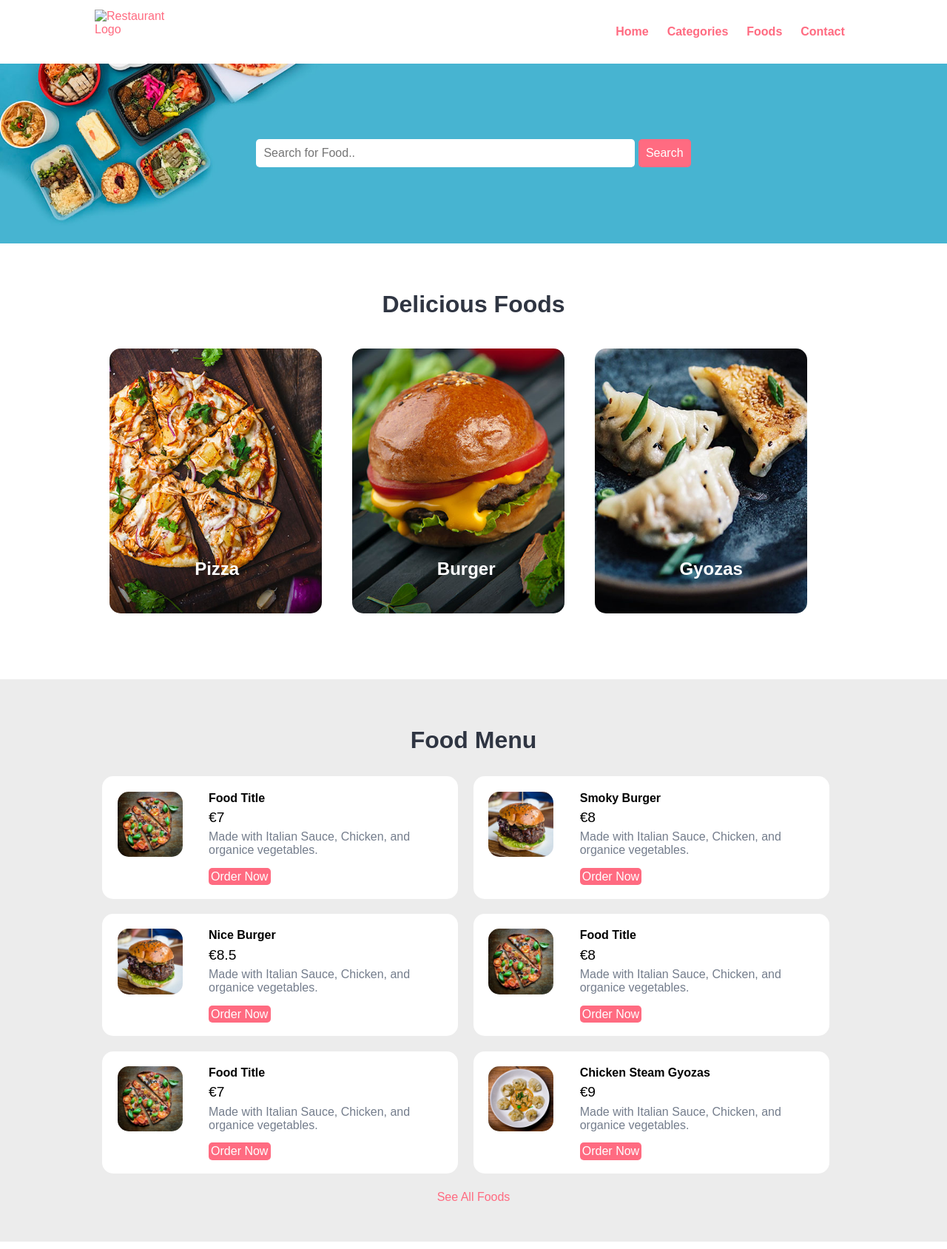
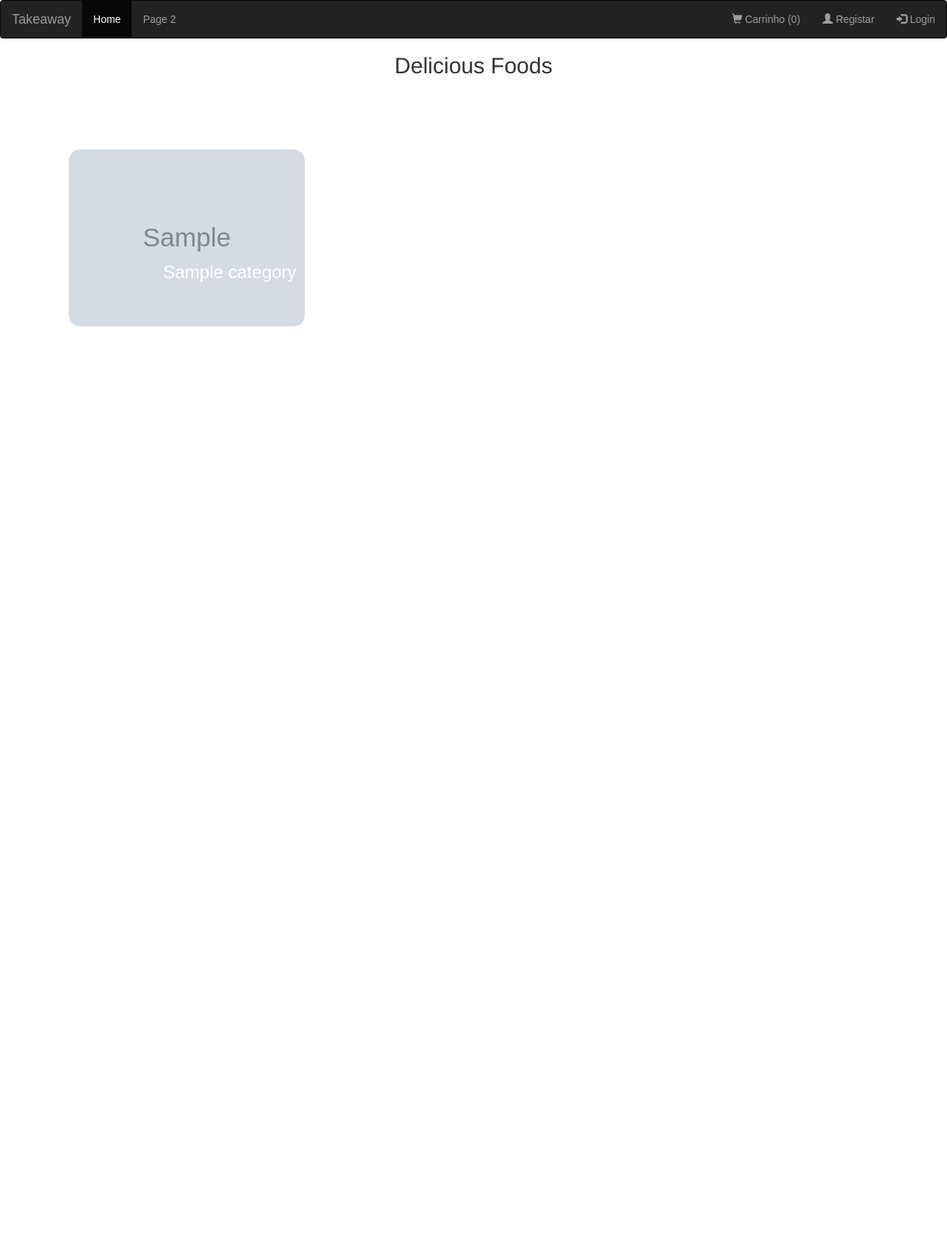
Before and after one commit to Edgarreis6/takeaway, a PHP site: page / in a window 1280 px wide. Shown: the top 1688 px of the page at 74% size. After the commit the page ends 441 px from the top, so only its background shows below. Run offline with PHP 8.4, Linux system fonts and the light colour scheme; tables that the repository leaves empty or names only in its code hold one stand-in row (values such as "Sample post"); grey boxes marked "Sample" are stand-in pictures.

Commit message:
Iniciado o processo de conversão de procedeural para MVC

```diff
--- a/controllers/home.php
+++ b/controllers/home.php
@@ -5,4 +5,11 @@ $categoriesModel = new Categories();
 
 $categories = $categoriesModel->get();
 
+
+$cart_count = 0;
+
+if(isset($_SESSION["cart"])){
+  $cart_count = count($_SESSION["cart"]);
+}
+
 require("views/home.php");
--- a/index.php
+++ b/index.php
@@ -4,7 +4,7 @@ $controller = "home";
 
 /* white list de controllers*/
 
-$valid_controllers = ["home", "categories", "ad_home.php"];
+$valid_controllers = ["home", "categories", "products"];
 
 if(isset($_GET["controller"]) && in_array($_GET["controller"], $valid_controllers)
 ) {
--- a/models/base.php
+++ b/models/base.php
@@ -1,4 +1,5 @@
 <?php
+session_start();
 class Base {
     public $db;
 
--- a/models/categories.php
+++ b/models/categories.php
@@ -1,17 +1,23 @@
 <?php
 require("base.php");
+
 
 class Categories extends Base
 {
     public function get() {
 
         $query = $this->db->prepare("
-            SELECT category_id, name
+            SELECT category_id, name, photo
             FROM categories
-                    ");
+
+        ");
 
         $query->execute();
 
         return $query->fetchAll( PDO::FETCH_ASSOC );
     }
+
+
+
+
 }
--- a/views/categories.php
+++ /dev/null
@@ -1,2 +0,0 @@
-<?php
-echo "é o categories";
--- a/views/home.php
+++ b/views/home.php
@@ -1,243 +1,80 @@
-
 <!DOCTYPE html>
-<html lang="en">
+<html lang="pt">
 
     <head>
         <meta charset="UTF-8">
         <meta name="viewport" content="width=device-width, initial-scale=1.0">
         <title>Takeaway</title>
+        <link rel="stylesheet" href="../css/style.css">
+        <link rel="stylesheet" href="https://maxcdn.bootstrapcdn.com/bootstrap/3.4.1/css/bootstrap.min.css">
+        <script src="https://ajax.googleapis.com/ajax/libs/jquery/3.5.1/jquery.min.js"></script>
+        <script src="https://maxcdn.bootstrapcdn.com/bootstrap/3.4.1/js/bootstrap.min.js"></script>
+        <script src="https://cdn.jsdelivr.net/npm/bootstrap@5.0.2/dist/js/bootstrap.bundle.min.js" integrity="sha384-MrcW6ZMFYlzcLA8Nl+NtUVF0sA7MsXsP1UyJoMp4YLEuNSfAP+JcXn/tWtIaxVXM" crossorigin="anonymous"></script>
 
-    <link rel="stylesheet" href="css/style.css">
     </head>
 
     <body>
-    <!-- Navbar-->
-    <section class="navbar">
-        <div class="container">
-            <div class="logo">
-                <a href="./" title="Logo">
-                    <img src="#" alt="Restaurant Logo" class="img-responsive">
-                </a>
+    <nav class="navbar navbar-inverse">
+  <div class="container-fluid">
+    <div class="navbar-header">
+      <a class="navbar-brand" href="./">Takeaway</a>
     </div>
+    <ul class="nav navbar-nav">
+      <li class="active"><a href="./">Home</a></li>
+            <li><a href="#">Page 2</a></li>
+    </ul>
+    <ul class="nav navbar-nav navbar-right">
+      <li><a href="cart.php"><span class="glyphicon glyphicon-shopping-cart"></span> Carrinho (<?=$cart_count?>)</a></li>
+<?php
+  if(!isset($_SESSION["user_id"])){
+?>
+      <li><a href="register.php"><span class="glyphicon glyphicon-user"></span> Registar</a></li>
+      <li><a href="login.php"><span class="glyphicon glyphicon-log-in"></span> Login</a></li>
+<?php
+    }
+    else{
+?>
+      <li><a href="logout.php"><span class="glyphicon glyphicon-log-out"></span> Logout</a></li>
+<?php
+  }
+?>
 
-            <div class="menu text-right">
-                <ul>
-                    <li>
-                        <a href="index.html">Home</a>
-                    </li>
-                    <li>
-                        <a href="categories.html">Categories</a>
-                    </li>
-                    <li>
-                        <a href="foods.html">Foods</a>
-                    </li>
-                    <li>
-                        <a href="#">Contact</a>
-                    </li>
     </ul>
   </div>
+</nav>
 
-            <div class="clearfix"></div>
-        </div>
-    </section>
-    <!-- Navbar Section Ends Here -->
+<!--categories-->
+<!-- CAtegories Section Starts Here -->
 
 
 
-    <!-- fOOD sEARCH Section Starts Here -->
-    <section class="food-search text-center">
-        <div class="container">
+    <!-- Categories Section Ends Here -->
 
-            <form action="food-search.html" method="POST">
-                <input type="search" name="search" placeholder="Search for Food.." required>
-                <input type="submit" name="submit" value="Search" class="btn btn-primary">
-            </form>
-
-        </div>
-    </section>
-    <!-- fOOD sEARCH Section Ends Here -->
-
-    <!-- CAtegories Section Starts Here -->
+    <h2 class="text-center">Delicious Foods</h2>
 
     <section class="categories">
       <div class="container">
-            <h2 class="text-center">Delicious Foods</h2>
+<?php
+    foreach($categories as $category){
+        echo '
 
-            <a href="category-foods.html">
+            <a  href="?controller=products&category_id='.$category["category_id"].'">
                 <div class="box-3 float-container">
-                    <img src="images/pizza.jpg" alt="Pizza" class="img-responsive img-curve">
-
-                    <h3 class="float-text text-white">Pizza</h3>
-                </div>
+                    <img class="img-responsive img-curve" src="../images/categorias/'.$category["photo"].'"
                     </a>
-
-            <a href="#">
-                <div class="box-3 float-container">
-                    <img src="images/burger.jpg" alt="Burger" class="img-responsive img-curve">
-
-                    <h3 class="float-text text-white">Burger</h3>
-                </div>
-            </a>
-
-            <a href="#">
-                <div class="box-3 float-container">
-                    <img src="images/Gyozas.jpg" alt="Gyozas" class="img-responsive img-curve">
-
-                    <h3 class="float-text text-white">Gyozas</h3>
-                </div>
-            </a>
-
-            <div class="clearfix"></div>
-        </div>
-    </section>
-    <!-- Categories Section Ends Here -->
-
-    <!-- fOOD MEnu Section Starts Here -->
-    <section class="food-menu">
-        <div class="container">
-            <h2 class="text-center">Food Menu</h2>
-
-            <div class="food-menu-box">
-                <div class="food-menu-img">
-                    <img src="images/menu-pizza.jpg" alt="Chicke Hawain Pizza" class="img-responsive img-curve">
-                </div>
-
-                <div class="food-menu-desc">
-                    <h4>Food Title</h4>
-                    <p class="food-price">€7</p>
-                    <p class="food-detail">
-                        Made with Italian Sauce, Chicken, and organice vegetables.
-                    </p>
-                    <br>
-
-                    <a href="order.html" class="btn btn-primary">Order Now</a>
-                </div>
-            </div>
-
-            <div class="food-menu-box">
-                <div class="food-menu-img">
-                    <img src="images/menu-burger.jpg" alt="Chicke Hawain Pizza" class="img-responsive img-curve">
-                </div>
-
-                <div class="food-menu-desc">
-                    <h4>Smoky Burger</h4>
-                    <p class="food-price">€8</p>
-                    <p class="food-detail">
-                        Made with Italian Sauce, Chicken, and organice vegetables.
-                    </p>
-                    <br>
-
-                    <a href="#" class="btn btn-primary">Order Now</a>
-                </div>
-            </div>
-
-            <div class="food-menu-box">
-                <div class="food-menu-img">
-                    <img src="images/menu-burger.jpg" alt="Chicke Hawain Burger" class="img-responsive img-curve">
-                </div>
-
-                <div class="food-menu-desc">
-                    <h4>Nice Burger</h4>
-                    <p class="food-price">€8.5</p>
-                    <p class="food-detail">
-                        Made with Italian Sauce, Chicken, and organice vegetables.
-                    </p>
-                    <br>
-
-                    <a href="#" class="btn btn-primary">Order Now</a>
-                </div>
-            </div>
-
-            <div class="food-menu-box">
-                <div class="food-menu-img">
-                    <img src="images/menu-pizza.jpg" alt="Chicke Hawain Pizza" class="img-responsive img-curve">
-                </div>
-
-                <div class="food-menu-desc">
-                    <h4>Food Title</h4>
-                    <p class="food-price">€8</p>
-                    <p class="food-detail">
-                        Made with Italian Sauce, Chicken, and organice vegetables.
-                    </p>
-                    <br>
-
-                    <a href="#" class="btn btn-primary">Order Now</a>
-                </div>
-            </div>
-
-            <div class="food-menu-box">
-                <div class="food-menu-img">
-                    <img src="images/menu-pizza.jpg" alt="Chicke Hawain Pizza" class="img-responsive img-curve">
-                </div>
-
-                <div class="food-menu-desc">
-                    <h4>Food Title</h4>
-                    <p class="food-price">€7</p>
-                    <p class="food-detail">
-                        Made with Italian Sauce, Chicken, and organice vegetables.
-                    </p>
-                    <br>
-
-                    <a href="#" class="btn btn-primary">Order Now</a>
-                </div>
-            </div>
-
-            <div class="food-menu-box">
-                <div class="food-menu-img">
-                    <img src="images/menu-Gyozas.jpg" alt="Chicke Hawain Gyozas" class="img-responsive img-curve">
-                </div>
-
-                <div class="food-menu-desc">
-                    <h4>Chicken Steam Gyozas</h4>
-                    <p class="food-price">€9</p>
-                    <p class="food-detail">
-                        Made with Italian Sauce, Chicken, and organice vegetables.
-                    </p>
-                    <br>
-
-                    <a href="#" class="btn btn-primary">Order Now</a>
-                </div>
+                    <h3 class="float-text text-center text-white">'.$category["name"].'</h3>
                     </div>
 
 
-            <div class="clearfix"></div>
-
-
-
-        </div>
-
-        <p class="text-center">
-            <a href="#">See All Foods</a>
-        </p>
-    </section>
-    <!-- fOOD Menu Section Ends Here -->
-
-    <!-- social  -->
-    <section class="social">
-        <div class="container text-center">
-            <ul>
-                <li>
-                    <a href="#"><img src="https://img.icons8.com/fluent/50/000000/facebook-new.png" /></a>
-                </li>
-                <li>
-                    <a href="#"><img src="https://img.icons8.com/fluent/48/000000/instagram-new.png" /></a>
-                </li>
-                <li>
-                    <a href="#"><img src="https://img.icons8.com/fluent/48/000000/twitter.png" /></a>
-                </li>
-            </ul>
+          ';
+        }
+        ?>
           </div>
         </section>
-    <!-- social Section Ends Here -->
 
-    <!-- footer Section Starts Here -->
-    <section class="footer">
-        <div class="container text-center">
-            <p>Fullstack 2021</a>
-            </p>
-        </div>
-    </section>
-    <!-- footer Section Ends Here -->
+        <ul>
+
+        </ul>
 
     </body>
 
```
Also changed, not shown: controllers/categories.php (+5 -5 lines). Lines whose indentation alone changed are shown as unchanged.
